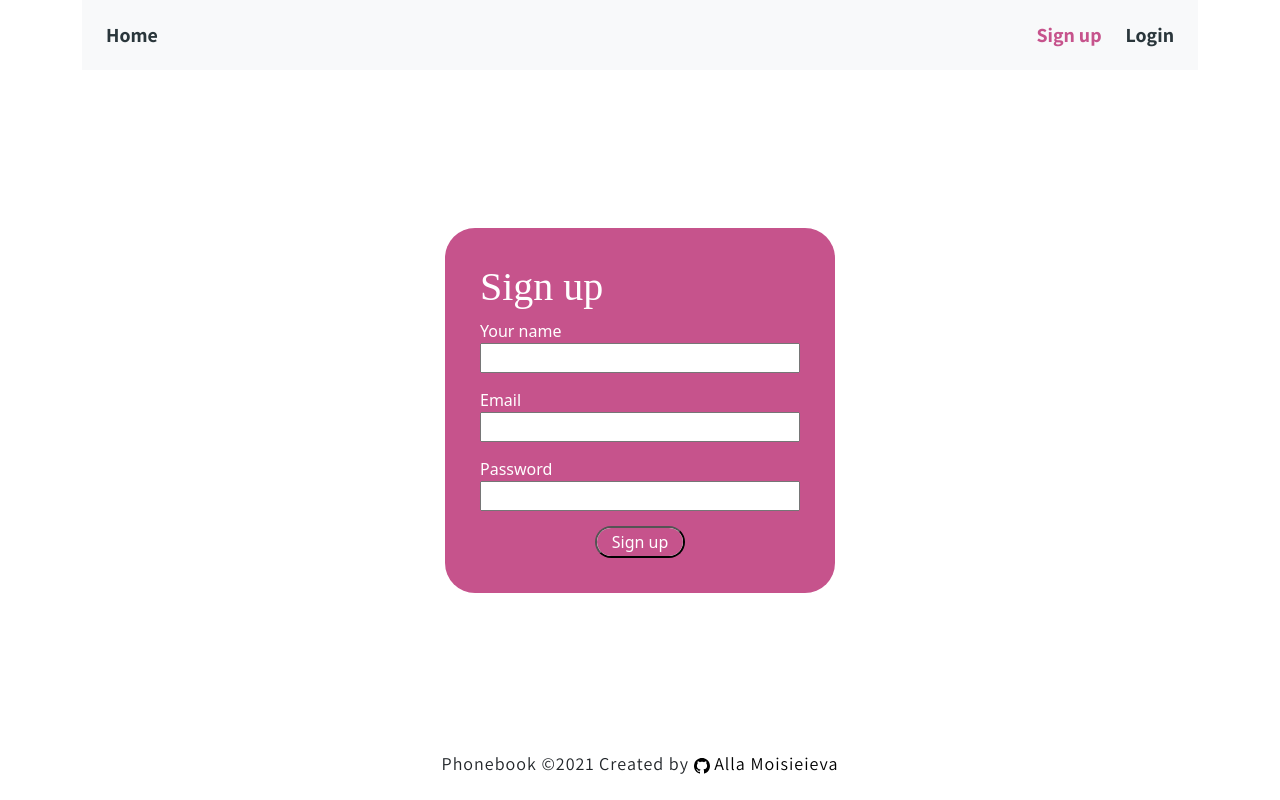
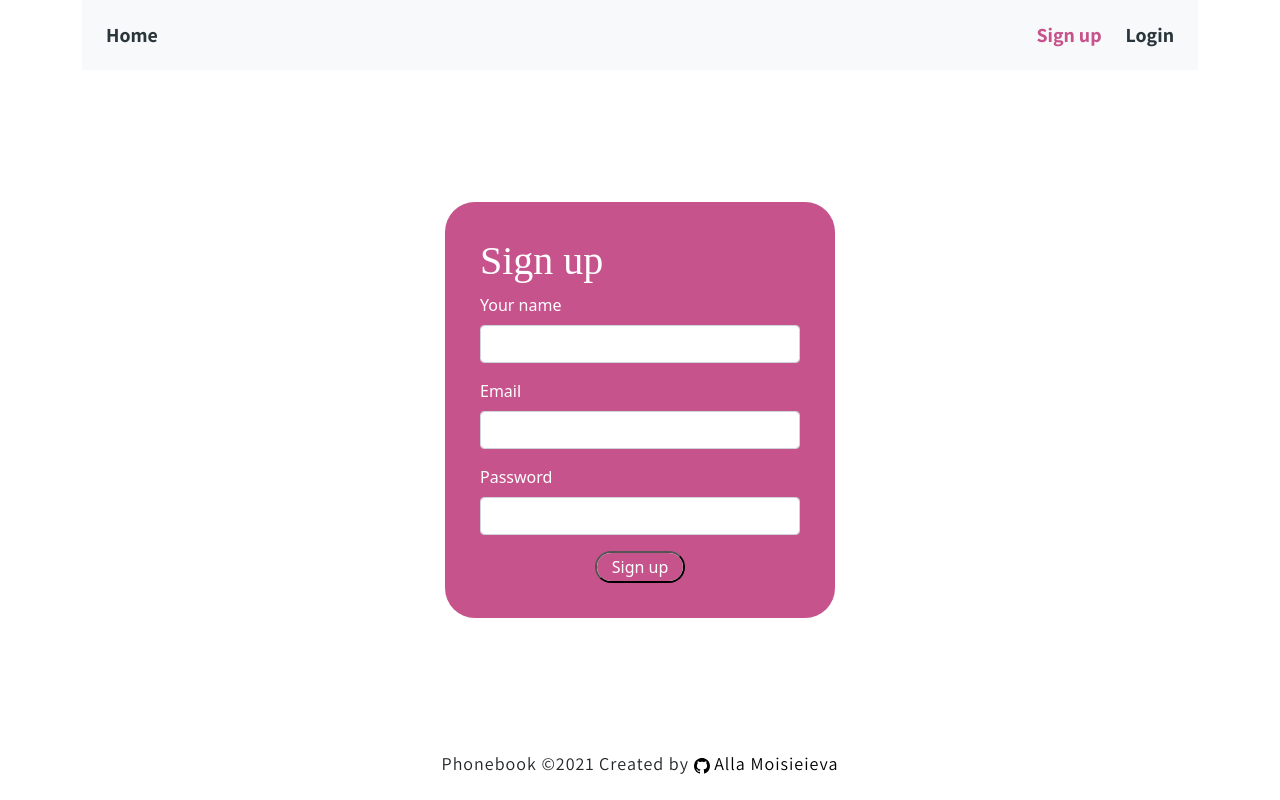
Before and after one commit to alalasimys/goit-react-hw-09-phonebook, a React (Create React App) app: page /register in a window 1280 px wide. Built offline with nearby package versions, Linux system fonts and the light colour scheme; a web font is replaced by a local one.

Commit message:
add styles

```diff
--- a/src/components/ContactList/ContactList.js
+++ b/src/components/ContactList/ContactList.js
@@ -11,11 +11,12 @@ export default function ContactList() {
   const onDeleteContact = (id) => dispatch(deleteContact(id));
 
   return (
-    <ListGroup>
+    <ul className={styles.ContactList}>
       {contacts.map(({ id, name, number }) => (
-        <ListGroup.Item className={styles.ContactListItem} key={id}>
-          <p>
-            {name}: {number}
+        <li className={styles.ContactListItem} key={id}>
+          <p className={styles.ContactListContact}>
+            <span className={styles.ContactListContactName}>{name}:</span>{" "}
+            {number}
           </p>
           <button
             className={styles.DeleteBtn}
@@ -24,8 +25,8 @@ export default function ContactList() {
           >
             Delete
           </button>
-        </ListGroup.Item>
+        </li>
       ))}
-    </ListGroup>
+    </ul>
   );
 }
--- a/src/components/ContactList/ContactList.module.css
+++ b/src/components/ContactList/ContactList.module.css
@@ -7,16 +7,29 @@
   width: 100%;
   justify-content: space-between;
   align-items: center;
-  border: 1px solid black;
-  padding: 10px 5px;
-  margin-bottom: 5px;
+  border-bottom: 1px solid black;
+  border-radius: 0.5rem;
+  padding: 10px;
+  /* margin-bottom: 5px; */
   background-color: white;
 }
 
 .DeleteBtn {
   height: 30px;
   width: 70px;
-  margin-top: auto;
-  margin-bottom: auto;
-  cursor: pointer;
+  margin: 0;
 }
+
+.ContactListContactName {
+  display: inline-block;
+  font-weight: 700;
+  margin-right: 5px;
+}
+
+.ContactListContact {
+  font-family: "Assistant", sans-serif;
+  font-size: 18px;
+  font-weight: 400;
+  margin-bottom: 0;
+  text-align: center;
+}
--- a/src/views/LoginView/LoginView.js
+++ b/src/views/LoginView/LoginView.js
@@ -3,15 +3,11 @@ import { useDispatch } from "react-redux";
 
 import { logIn } from "../../redux/auth";
 import "./LoginView.scss";
+import Form from "react-bootstrap/Form";
 
 const styles = {
   form: {
     width: 320,
-  },
-  label: {
-    display: "flex",
-    flexDirection: "column",
-    marginBottom: 15,
   },
 };
 
@@ -55,25 +51,27 @@ export default function LoginView() {
         <h2>Login</h2>
 
         <form onSubmit={handleSubmit} style={styles.form} autoComplete="off">
-          <label style={styles.label}>
-            Email
-            <input
+          <Form.Group size="sm" className="mb-3">
+            {" "}
+            <Form.Label>Email </Form.Label>
+            <Form.Control
               type="email"
               name="email"
               value={email}
               onChange={handleChange}
             />
-          </label>
+          </Form.Group>
 
-          <label style={styles.label}>
-            Password
-            <input
+          <Form.Group size="sm" className="mb-3">
+            {" "}
+            <Form.Label>Password</Form.Label>
+            <Form.Control
               type="password"
               name="password"
               value={password}
               onChange={handleChange}
             />
-          </label>
+          </Form.Group>
 
           <button type="submit">Log in</button>
         </form>
--- a/src/views/RegisterView/RegisterView.js
+++ b/src/views/RegisterView/RegisterView.js
@@ -1,80 +1,93 @@
-import React, { Component } from "react";
-import { connect } from "react-redux";
+import React, { useState, useCallback } from "react";
+import { useDispatch } from "react-redux";
 import { register } from "../../redux/auth";
 import "./RegisterView.scss";
+import Form from "react-bootstrap/Form";
 
 const styles = {
   form: {
     width: 320,
   },
-  label: {
-    display: "flex",
-    flexDirection: "column",
-    marginBottom: 15,
-  },
 };
 
-export class RegisterView extends Component {
-  state = {
-    name: "",
-    email: "",
-    password: "",
+export default function RegisterView() {
+  const [name, setName] = useState("");
+  const [email, setMail] = useState("");
+  const [password, setPassword] = useState("");
+
+  const dispatch = useDispatch();
+
+  const onRegister = useCallback(
+    (credentials) => dispatch(register(credentials)),
+    [dispatch]
+  );
+
+  const handleChange = ({ target: { name, value } }) => {
+    switch (name) {
+      case "name":
+        setName(value);
+        break;
+
+      case "email":
+        setMail(value);
+        break;
+
+      case "password":
+        setPassword(value);
+        break;
+
+      default:
+        console.log(`Field with name -  ${name} not found`);
+    }
   };
 
-  handleChange = ({ target: { name, value } }) => {
-    this.setState({ [name]: value });
-  };
-
-  handleSubmit = (e) => {
+  const handleSubmit = (e) => {
     e.preventDefault();
 
-    this.props.onRegister(this.state);
-
-    this.setState({ name: "", email: "", password: "" });
+    onRegister({ name, email, password });
+    setName("");
+    setMail("");
+    setPassword("");
   };
-
-  render() {
-    const { name, email, password } = this.state;
 
   return (
     <div className="RegisterView background-image">
       <div className="form-background">
         <h2>Sign up</h2>
 
-          <form
-            onSubmit={this.handleSubmit}
-            style={styles.form}
-            autoComplete="off"
-          >
-            <label style={styles.label}>
-              Your name
-              <input
+        <form onSubmit={handleSubmit} style={styles.form} autoComplete="off">
+          <Form.Group size="sm" className="mb-3">
+            {" "}
+            <Form.Label>Your name</Form.Label>
+            <Form.Control
               type="text"
               name="name"
               value={name}
-                onChange={this.handleChange}
+              onChange={handleChange}
             />
-            </label>
+          </Form.Group>
 
-            <label style={styles.label}>
-              Email
-              <input
+          <Form.Group size="sm" className="mb-3">
+            {" "}
+            <Form.Label>Email</Form.Label>
+            <Form.Control
               type="email"
               name="email"
               value={email}
-                onChange={this.handleChange}
+              onChange={handleChange}
             />
-            </label>
+          </Form.Group>
 
-            <label style={styles.label}>
-              Password
-              <input
+          <Form.Group size="sm" className="mb-3">
+            {" "}
+            <Form.Label>Password </Form.Label>
+            <Form.Control
               type="password"
               name="password"
               value={password}
-                onChange={this.handleChange}
+              onChange={handleChange}
             />
-            </label>
+          </Form.Group>
 
           <button type="submit">Sign up</button>
         </form>
@@ -82,10 +95,3 @@ export class RegisterView extends Component {
     </div>
   );
 }
-}
-
-const mapDispatchToProps = {
-  onRegister: register,
-};
-
-export default connect(null, mapDispatchToProps)(RegisterView);
```
Also changed, not shown: 1 other file (tests, documents, lock files or other folders). Lines whose indentation alone changed are shown as unchanged.
